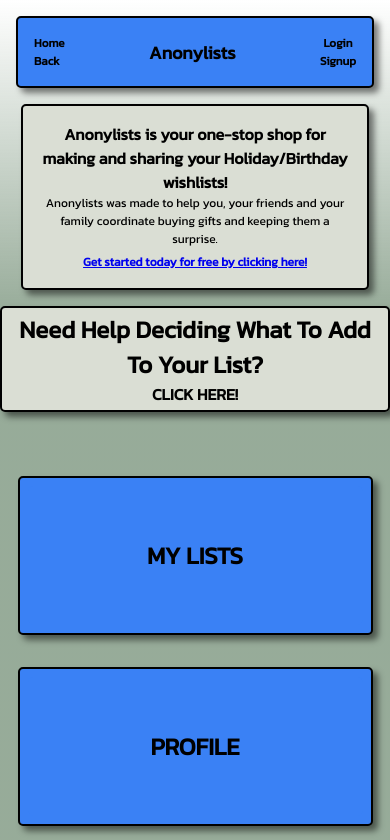
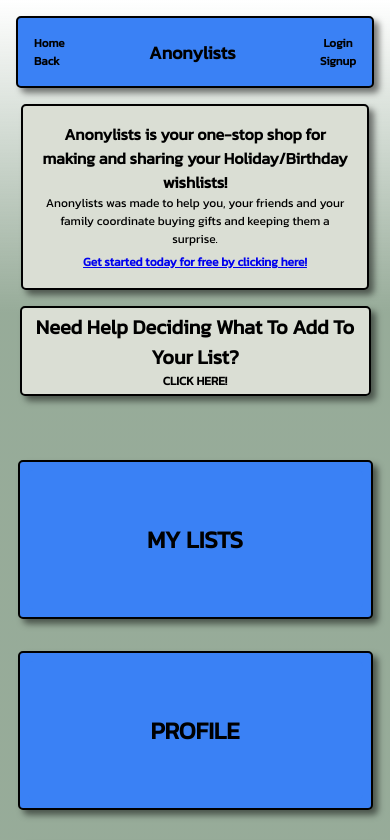
Before and after one commit to Ryobia/gift-list, a React (Create React App) app in the folder client/: page / in a window 390 px wide. Shown: the top 840 px of the page. Built offline with nearby package versions, Linux system fonts and the light colour scheme.

Commit message:
some styling changes

```diff
--- a/client/src/index.css
+++ b/client/src/index.css
@@ -1481,3 +1481,17 @@ label {
   color: var(--color3);
   cursor: pointer;
 }
+
+@media (max-width: 600px) {
+  .whatToAdSection {
+    width: 90%;
+  }
+
+  .whatToAdSection h1 {
+    font-size: 20px;
+  }
+  .whatToAdSection h4 {
+    font-size: 12px;
+  }
+
+}
```
